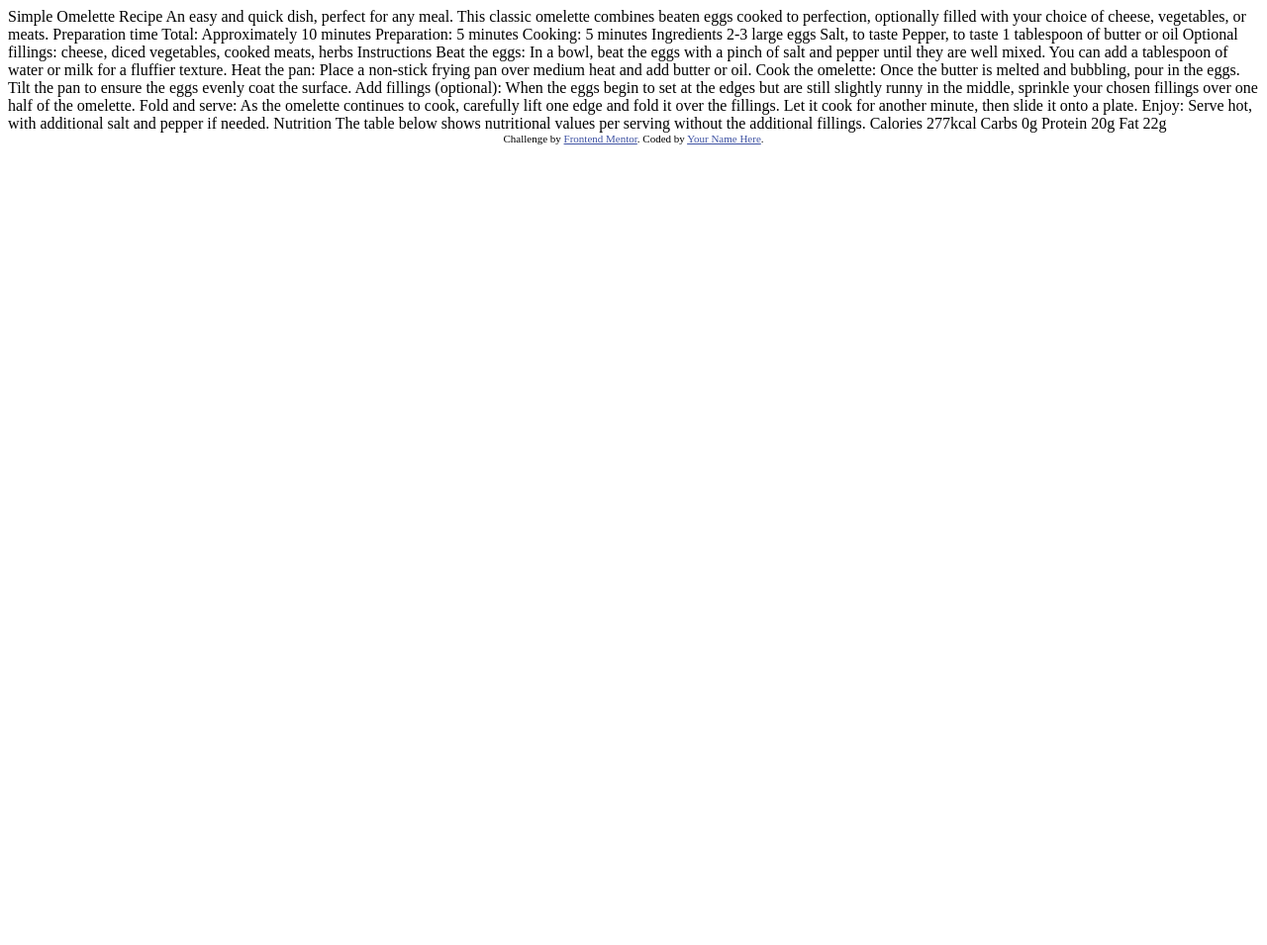
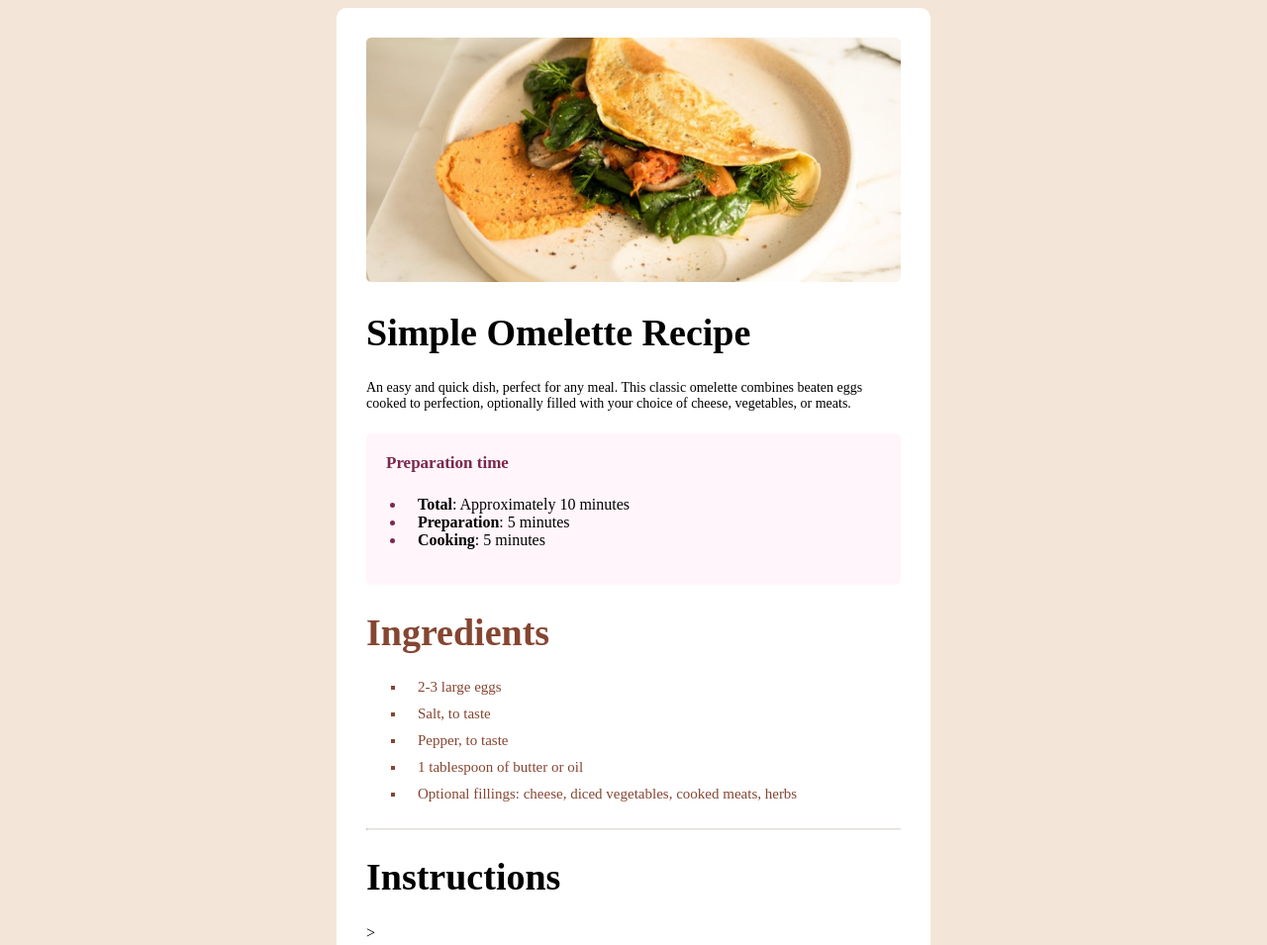
Before and after one commit to Lifes-Tough/Recipe-Page, a plain HTML site: page index.html in a window 1280 px wide. Shown: the top 955 px of the page at 99% size. Before the commit the page ends 800 px from the top, so only its background shows below. Drawn offline with Linux system fonts and the light colour scheme.

Commit message:
Finished preparation time and Ingredients portion of the recipe page

```diff
--- a/index.html
+++ b/index.html
@@ -5,73 +5,42 @@
   <meta name="viewport" content="width=device-width, initial-scale=1.0"> <!-- displays site properly based on user's device -->
 
   <link rel="icon" type="image/png" sizes="32x32" href="./assets/images/favicon-32x32.png">
+  <link rel="stylesheet" href="style.css">
 
   <title>Frontend Mentor | Recipe page</title>
 
-  <!-- Feel free to remove these styles or customise in your own stylesheet 👍 -->
-  <style>
-    .attribution { font-size: 11px; text-align: center; }
-    .attribution a { color: hsl(228, 45%, 44%); }
-  </style>
 </head>
 <body>
+  <div class="card">
+    <img src="assets/images/image-omelette.jpeg" alt="omelette" width="100%">
+    <h1>Simple Omelette Recipe</h1>
+    <p>An easy and quick dish, perfect for any meal.
+      This classic omelette combines beaten eggs cooked to perfection, optionally filled with your choice of cheese, vegetables, or meats.</p>
+    <div class="preparation">
+      <h4 class="preparationTime">Preparation time</h4>
+      <ul>
+        <li class="prep"><b>Total</b>: Approximately 10 minutes</li>
+        <li class="prep"><b>Preparation</b>: 5 minutes</li>
+        <li class="prep"><b>Cooking</b>: 5 minutes</li>
+      </ul>
+    </div>
 
-  Simple Omelette Recipe
+    <div class="ingredients">
+      <h1>Ingredients</h1>
+      <ul>
+        <li class="ing">2-3 large eggs</li>
+        <li class="ing">Salt, to taste</li>
+        <li class="ing">Pepper, to taste</li>
+        <li class="ing">1 tablespoon of butter or oil</li>
+        <li class="ing">Optional fillings: cheese, diced vegetables, cooked meats, herbs</li>
+      </ul>
+      <hr>
+    </div>
 
-  An easy and quick dish, perfect for any meal. This classic omelette combines beaten eggs cooked
-  to perfection, optionally filled with your choice of cheese, vegetables, or meats.
+    <div class="instructions">
+      <h1>Instructions</h1>>
+    </div>
+  </div>
 
-  Preparation time
-
-  Total: Approximately 10 minutes
-  Preparation: 5 minutes
-  Cooking: 5 minutes
-
-  Ingredients
-
-  2-3 large eggs
-  Salt, to taste
-  Pepper, to taste
-  1 tablespoon of butter or oil
-  Optional fillings: cheese, diced vegetables, cooked meats, herbs
-
-  Instructions
-
-  Beat the eggs: In a bowl, beat the eggs with a pinch of salt and pepper until they are well mixed.
-  You can add a tablespoon of water or milk for a fluffier texture.
-
-  Heat the pan: Place a non-stick frying pan over medium heat and add butter or oil.
-
-  Cook the omelette: Once the butter is melted and bubbling, pour in the eggs. Tilt the pan to ensure
-  the eggs evenly coat the surface.
-
-  Add fillings (optional): When the eggs begin to set at the edges but are still slightly runny in the
-  middle, sprinkle your chosen fillings over one half of the omelette.
-
-  Fold and serve: As the omelette continues to cook, carefully lift one edge and fold it over the
-  fillings. Let it cook for another minute, then slide it onto a plate.
-
-  Enjoy: Serve hot, with additional salt and pepper if needed.
-
-  Nutrition
-
-  The table below shows nutritional values per serving without the additional fillings.
-
-  Calories
-  277kcal
-
-  Carbs
-  0g
-
-  Protein
-  20g
-
-  Fat
-  22g
-
-  <div class="attribution">
-    Challenge by <a href="https://www.frontendmentor.io?ref=challenge" target="_blank">Frontend Mentor</a>.
-    Coded by <a href="#">Your Name Here</a>.
-  </div>
 </body>
 </html>
--- /dev/null
+++ b/style.css
@@ -0,0 +1,69 @@
+@import url('https://fonts.googleapis.com/css2?family=Poppins:wght@300;400;500;600;700;800;900&display=swap');
+
+*{
+    box-sizing: border-box;
+    font: 'Outfit';
+}
+
+body{
+    background-color: hsl(30, 54%, 90%);
+}
+
+.card{
+    margin: auto;
+    background-color: white;
+    max-width: 600px;
+    max-height: 2000px;
+    padding: 30px;
+    border-radius: 10px;
+}
+
+h1{
+    font-size: 38px;
+}
+
+img{
+    border-radius: 5px;
+}
+
+p{
+    font-size: 14px;
+}
+
+ul li.prep{
+    list-style-type: disc;
+    color: hsl(332, 51%, 32%);
+    padding-left: 12px;
+}
+
+ul li.prep::first-line{
+    color: black;
+}
+
+ul li.ing{
+    list-style-type: square;
+    font-size: 15px;
+    padding-bottom: 10px;
+    padding-left: 12px;
+}
+
+.preparation{
+    background-color: hsl(330, 100%, 98%);
+    border-radius: 5px;
+    padding-bottom: 20px;
+}
+
+.preparationTime{
+    padding-top: 20px;
+    padding-left: 20px;
+    color: hsl(332, 51%, 32%);
+    font-size: 17px;
+}
+
+.ingredients{
+    color: hsl(14, 45%, 36%);
+}
+
+hr{
+    border-top: 1px solid hsl(30, 18%, 87%);
+}
```
